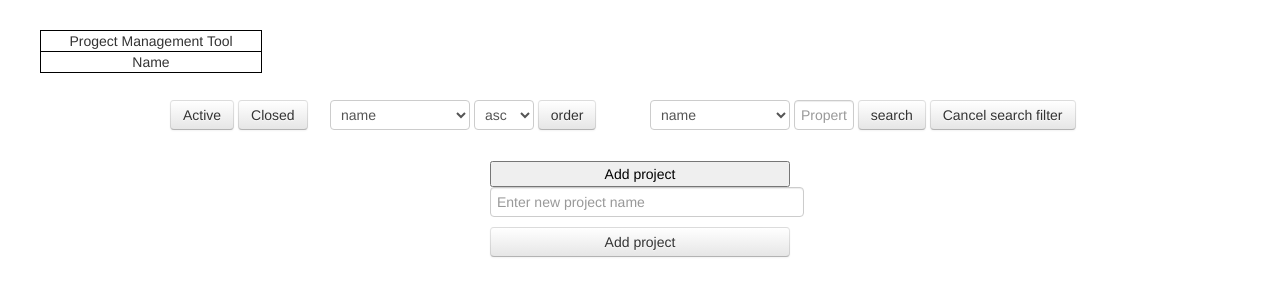
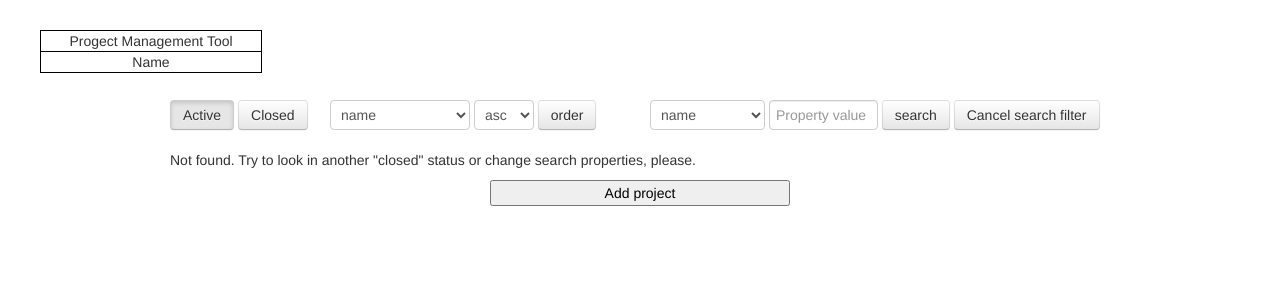
Before and after one commit to tsdmytrii/final, a PHP site: page /final/ in a window 1280 px wide. Shown: the top 300 px of the page. Run offline with PHP 8.4, Linux system fonts and the light colour scheme; data that the repository does not hold is empty.

Commit message:
filters added

```diff
--- a/client/assets/components/projects/controllers/projects.js
+++ b/client/assets/components/projects/controllers/projects.js
@@ -20,8 +20,16 @@ steal('jquery').then(function ($) {
             //validator for names
             $.validator.addMethod("nameFormat", function(value, element) {
                 return value.match(/^[a-z0-9\-\s]+$/);
-            }, "Name must contain only letters, numbers, or dashes.");
+            }, "<div class='alert alert-error fade in'>" + "<button data-dismiss='alert' class='close' type='button'>&times;</button>" + "Name must contain only letters, numbers, or dashes." + "</div>"
+            );
 
+            $('#searchForm').validate({
+                rules: {
+                    search: {
+                        minlength: 1
+                    }
+                }
+            });
         },
 
         //order projects by custom rules
@@ -78,9 +86,9 @@ steal('jquery').then(function ($) {
                 },
                 messages: {
                     projectName: {
-                        required: "<div class='alert alert-error fade in'>" + "<button data-dismiss='alert' class='close' type='button'>&times;</button>" + "Please enter project name" + "</div>",
-                        minlength: "<div class='alert alert-error fade in'>" + "<button data-dismiss='alert' class='close' type='button'>&times;</button>" + "At least 2 characters required!" + "</div>",
-                        maxlength: "<div class='alert alert-error fade in'>" + "<button data-dismiss='alert' class='close' type='button'>&times;</button>" + "Project name must be shorter than 100 symbols!" + "</div>"
+                        required: that.errorsBeautyfier("Enter projecst name, please"),
+                        minlength: that.errorsBeautyfier("At least 2 characters required!"),
+                        maxlength: that.errorsBeautyfier("Project name must be shorter than 100 symbols!")
                     }
                 },
                 errorLabelContainer: "#validateErrors",
@@ -142,9 +150,9 @@ steal('jquery').then(function ($) {
                 },
                 messages: {
                     projectName: {
-                        required: "<div class='alert alert-error fade in'>" + "<button data-dismiss='alert' class='close' type='button'>&times;</button>" + "Enter project name, please!" + "</div>",
-                        minlength: "<div class='alert alert-error fade in'>" + "<button data-dismiss='alert' class='close' type='button'>&times;</button>" + "At least 2 characters required!" + "</div>",
-                        maxlength: "<div class='alert alert-error fade in'>" + "<button data-dismiss='alert' class='close' type='button'>&times;</button>" + "Project name must be shorter than 100 symbols!" + "</div>"
+                        required: that.errorsBeautyfier("Enter project name, please!"),
+                        minlength: that.errorsBeautyfier("At least 2 characters required!"),
+                        maxlength: that.errorsBeautyfier("Project name must be shorter than 100 symbols!")
                     }
                 },
                 errorLabelContainer: "#validateErrors",
@@ -238,7 +246,11 @@ steal('jquery').then(function ($) {
 
         'deleteProjectFromDom': function (id) {
             $('a[data-project-id=' + id + ']').parent('div').parent('div').parent('li').remove();
+        },
+        errorsBeautyfier: function(text) {
+            return "<div class='alert alert-error fade in'>" + "<button data-dismiss='alert' class='close' type='button'>&times;</button>" + text + "</div>"
         }
+
     });
 
     $.Model('ProjectsModel', {
--- a/client/assets/components/tabs/controllers/tabs.js
+++ b/client/assets/components/tabs/controllers/tabs.js
@@ -17,8 +17,7 @@ steal('jquery').then(function ($) {
             // identificator of sending request from site
 
             $("#sortable").sortable();
-            //  $( "#sortable" ).disableSelection();
-        },
+            },
 
         //activate Active tab with active projects
         '#activeTab click': function () {
--- a/client/index.php
+++ b/client/index.php
@@ -25,8 +25,6 @@
                 $('body').notificat();
                 $('body').tabs();
                 $('#newProject').hide();
-
-
             });
         </script>
     </head>
@@ -58,7 +56,7 @@
                     <a id="activeTab" class="btn" href="#"> Active </a>
                     <a id="closedTab" class="btn" href="#"> Closed </a>
                 </div>
-               <div class="span4">
+                <div class="span4">
                     <form id="orderForm" class="form-inline">
 
                         <select id="orders" class="span2">
@@ -74,20 +72,20 @@
                         <input class="btn" type="submit" value="order" id="order">
 
                     </form>
-                   </div>
-                   <div class="span6">
+                </div>
+                <div class="span6">
                     <form id="searchForm" class="form-inline">
-                       <select id="searchList" class="span2">
+                        <select id="searchList" class="span2">
                             <option> name </option>
                             <option> id </option>
                             <option> creationDate </option>
                         </select>
-                        <input class="span1" type="text" placeholder="Property value" name="search" id="searchInput">
+                        <input class="" type="text" placeholder="Property value" name="search" id="searchInput">
                         <input class="btn" type="submit" value="search" id="searchBtn">
                         <button id="resetBtn" class="btn"> Cancel search filter</button>
                     </form>
 
-                  </div>
+                </div>
 
                 <!--for projects-->
                 <ul class="span12" id="sortable">
--- a/client/main.css
+++ b/client/main.css
@@ -31,6 +31,12 @@ Global elements
 }
 li {
     list-style: none;
+}
+#searchInput {
+    width: 95px;
+}
+#searchList {
+    width: 115px;
 }
 /*
 -------------------------------------------------------------------------------
```
Also changed, not shown: server/application/controllers/projects_rest.php (+7 -2 lines).
